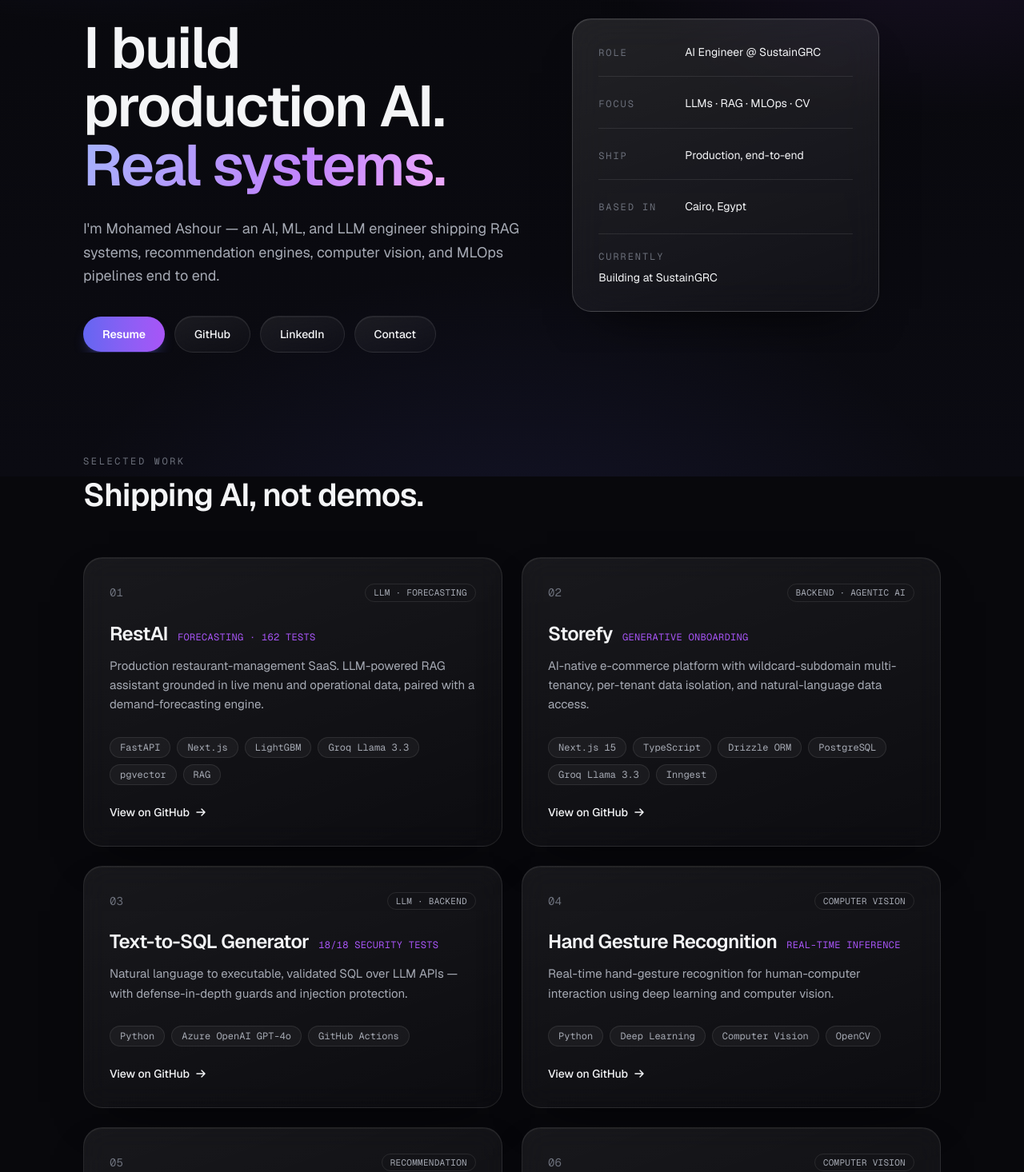
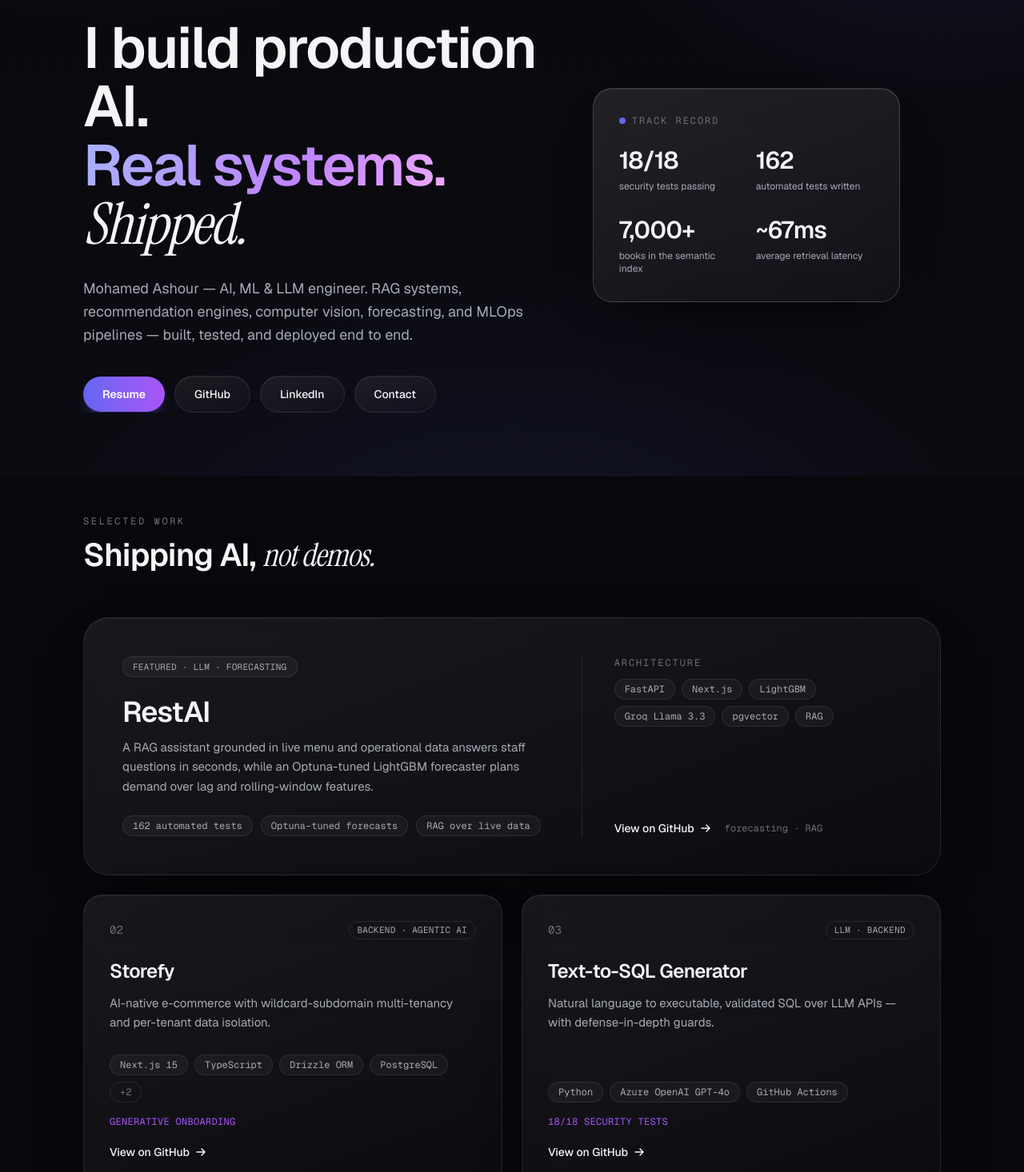
Before and after one commit to ashour-git/portfolio, a Next.js app: page / in a window 1280 px wide. Shown: the part 204-1670 px from the top of the page at 80% size. Built offline with nearby package versions, Linux system fonts and the light colour scheme; no server answers.

Commit message:
World-class pass: editorial serif accents, evidence track-record panel, featured RestAI project card

```diff
--- a/app/globals.css
+++ b/app/globals.css
@@ -20,6 +20,7 @@
     Roboto, Helvetica, Arial, sans-serif;
   --font-mono: "Geist Mono", ui-monospace, SFMono-Regular, Menlo, Consolas,
     monospace;
+  --font-serif: "Instrument Serif", Georgia, "Times New Roman", serif;
 }
 
 /* ---------- base ---------- */
--- a/components/experience.tsx
+++ b/components/experience.tsx
@@ -10,7 +10,10 @@
             Experience
           </p>
           <h2 className="mb-14 max-w-xl text-3xl font-semibold tracking-tight text-ink md:text-[2.5rem] md:leading-[1.1]">
-            Owning AI products end to end.
+            Owning AI products{" "}
+            <span className="font-serif italic font-normal text-ink">
+              end to end.
+            </span>
           </h2>
         </Reveal>
 
--- a/components/hero.tsx
+++ b/components/hero.tsx
@@ -1,13 +1,13 @@
 "use client";
 
 import { motion } from "framer-motion";
-import { profile, heroStats } from "@/lib/data";
+import { profile, stats } from "@/lib/data";
 
 export function Hero() {
   return (
     <section id="top" className="relative overflow-hidden pt-36 md:pt-44">
       <div className="mx-auto w-full max-w-6xl px-6 md:px-10">
-        <div className="grid gap-14 lg:grid-cols-[1.1fr_0.9fr] lg:gap-12">
+        <div className="grid gap-14 lg:grid-cols-[1.15fr_0.85fr] lg:gap-12">
           {/* headline */}
           <motion.div
             initial={{ opacity: 0, y: 16 }}
@@ -21,12 +21,15 @@
             <h1 className="text-[2.7rem] font-semibold leading-[1.02] tracking-tight text-ink sm:text-6xl md:text-7xl">
               I build production AI.
               <br />
-              <span className="text-gradient">Real systems.</span>
+              <span className="text-gradient">Real systems.</span>{" "}
+              <span className="font-serif italic font-normal text-ink">
+                Shipped.
+              </span>
             </h1>
             <p className="mt-7 max-w-xl text-lg leading-relaxed text-ink-soft">
-              I'm Mohamed Ashour — an AI, ML, and LLM engineer shipping
-              RAG systems, recommendation engines, computer vision, and MLOps
-              pipelines end to end.
+              Mohamed Ashour — AI, ML &amp; LLM engineer. RAG systems,
+              recommendation engines, computer vision, forecasting, and MLOps
+              pipelines — built, tested, and deployed end to end.
             </p>
             <div className="mt-9 flex flex-wrap items-center gap-3">
               <a
@@ -62,36 +65,36 @@
             </div>
           </motion.div>
 
-          {/* glass spec-card cluster */}
+          {/* evidence signal panel */}
           <motion.aside
             initial={{ opacity: 0, y: 24, scale: 0.98 }}
             animate={{ opacity: 1, y: 0, scale: 1 }}
             transition={{ duration: 0.8, delay: 0.15, ease: [0.22, 1, 0.36, 1] }}
             className="relative self-center"
-            aria-label="Profile snapshot"
+            aria-label="Track record"
           >
             <div className="relative ml-auto max-w-sm md:ml-0">
               <div className="absolute -inset-6 -z-10 rounded-[2rem] bg-gradient-to-br from-accent/20 to-accent-2/20 blur-2xl" />
               <div className="glass-strong rounded-3xl p-8">
-                <dl className="space-y-6">
-                  {heroStats.map((s) => (
-                    <div
-                      key={s.label}
-                      className="grid grid-cols-[92px_1fr] gap-4 border-b border-border pb-5 last:border-0 last:pb-0"
-                    >
-                      <dt className="pt-0.5 font-mono text-xs uppercase tracking-[0.16em] text-ink-faint">
+                <p className="flex items-center gap-2 font-mono text-xs uppercase tracking-[0.16em] text-ink-faint">
+                  <span className="relative flex h-2 w-2">
+                    <span className="absolute inline-flex h-full w-full animate-ping rounded-full bg-accent opacity-60" />
+                    <span className="relative inline-flex h-2 w-2 rounded-full bg-accent" />
+                  </span>
+                  Track record
+                </p>
+                <dl className="mt-6 grid grid-cols-2 gap-x-6 gap-y-7">
+                  {stats.map((s) => (
+                    <div key={s.label}>
+                      <dd className="text-3xl font-semibold tracking-tight text-ink">
+                        {s.value}
+                      </dd>
+                      <dt className="mt-1.5 text-xs leading-snug text-ink-soft">
                         {s.label}
                       </dt>
-                      <dd className="text-sm leading-snug text-ink">{s.value}</dd>
                     </div>
                   ))}
                 </dl>
-                <div className="mt-6 border-t border-border pt-5">
-                  <p className="font-mono text-xs uppercase tracking-[0.16em] text-ink-faint">
-                    Currently
-                  </p>
-                  <p className="mt-2 text-sm text-ink">Building at SustainGRC</p>
-                </div>
               </div>
             </div>
           </motion.aside>
--- a/components/insights.tsx
+++ b/components/insights.tsx
@@ -11,7 +11,10 @@
             Field Notes
           </p>
           <h2 className="mb-14 max-w-xl text-3xl font-semibold tracking-tight text-ink md:text-[2.5rem] md:leading-[1.1]">
-            Notes &amp; engineering write-ups.
+            Notes &amp;{" "}
+            <span className="font-serif italic font-normal text-ink">
+              engineering write-ups.
+            </span>
           </h2>
         </Reveal>
 
--- a/components/projects.tsx
+++ b/components/projects.tsx
@@ -1,6 +1,9 @@
 import { projects } from "@/lib/data";
 import { Reveal } from "./reveal";
 import { ArrowIcon } from "./icons";
+
+const featured = projects.find((p) => p.featured);
+const rest = projects.filter((p) => !p.featured);
 
 export function Projects() {
   return (
@@ -11,12 +14,76 @@
             Selected Work
           </p>
           <h2 className="mb-14 max-w-xl text-3xl font-semibold tracking-tight text-ink md:text-[2.5rem] md:leading-[1.1]">
-            Shipping AI, not demos.
+            Shipping AI,{" "}
+            <span className="font-serif italic font-normal text-ink">
+              not demos.
+            </span>
           </h2>
         </Reveal>
 
+        {/* featured project — editorial, asymmetric */}
+        {featured && (
+          <Reveal className="mb-6">
+            <a
+              href={featured.href}
+              target="_blank"
+              rel="noopener noreferrer"
+              className="glass group grid gap-8 overflow-hidden rounded-[2rem] p-8 transition-all hover:-translate-y-1 hover:border-border-strong md:grid-cols-[1.15fr_0.85fr] md:p-12"
+            >
+              <div>
+                <span className="inline-block rounded-full border border-border bg-surface px-3 py-1 font-mono text-[11px] uppercase tracking-wide text-ink-soft">
+                  Featured · {featured.domain}
+                </span>
+                <h3 className="mt-6 text-3xl font-semibold tracking-tight text-ink md:text-4xl">
+                  {featured.title}
+                </h3>
+                <p className="mt-3 text-[15px] leading-relaxed text-ink-soft">
+                  {featured.summary}
+                </p>
+                <div className="mt-6 flex flex-wrap gap-2.5">
+                  {featured.impact?.map((im) => (
+                    <span
+                      key={im}
+                      className="rounded-full border border-border bg-surface px-3 py-1 font-mono text-xs text-ink-soft"
+                    >
+                      {im}
+                    </span>
+                  ))}
+                </div>
+              </div>
+              <div className="flex flex-col justify-between gap-6 border-t border-border pt-6 md:border-l md:border-t-0 md:pl-10 md:pt-0">
+                <div>
+                  <p className="font-mono text-xs uppercase tracking-[0.16em] text-ink-faint">
+                    Architecture
+                  </p>
+                  <div className="mt-3 flex flex-wrap gap-2">
+                    {featured.stack.map((t) => (
+                      <span
+                        key={t}
+                        className="rounded-full border border-border bg-surface px-3 py-1 font-mono text-xs text-ink-soft"
+                      >
+                        {t}
+                      </span>
+                    ))}
+                  </div>
+                </div>
+                <div className="flex flex-wrap items-center gap-4">
+                  <span className="inline-flex items-center gap-1.5 text-sm font-medium text-ink transition-colors group-hover:text-accent">
+                    View on GitHub
+                    <ArrowIcon className="h-4 w-4 transition-transform group-hover:translate-x-0.5" />
+                  </span>
+                  <span className="font-mono text-xs text-ink-faint">
+                    {featured.note}
+                  </span>
+                </div>
+              </div>
+            </a>
+          </Reveal>
+        )}
+
+        {/* remaining projects — grid */}
         <div className="grid gap-6 md:grid-cols-2">
-          {projects.map((p, i) => (
+          {rest.map((p, i) => (
             <Reveal key={p.index} delay={(i % 2) * 60}>
               <a
                 href={p.href}
@@ -33,24 +100,17 @@
                       {p.domain}
                     </span>
                   </div>
-                  <div className="mt-6 flex items-baseline gap-3">
-                    <h3 className="text-2xl font-semibold tracking-tight text-ink">
-                      {p.title}
-                    </h3>
-                    {p.note && (
-                      <span className="font-mono text-xs uppercase tracking-wide text-accent-2">
-                        {p.note}
-                      </span>
-                    )}
-                  </div>
-                  <p className="mt-3 max-w-xl text-[15px] leading-relaxed text-ink-soft">
+                  <h3 className="mt-6 text-2xl font-semibold tracking-tight text-ink">
+                    {p.title}
+                  </h3>
+                  <p className="mt-3 text-[15px] leading-relaxed text-ink-soft">
                     {p.tagline}
                   </p>
                 </div>
 
                 <div className="mt-7">
                   <div className="flex flex-wrap gap-2">
-                    {p.stack.map((t) => (
+                    {p.stack.slice(0, 4).map((t) => (
                       <span
                         key={t}
                         className="rounded-full border border-border bg-surface px-3 py-1 font-mono text-xs text-ink-soft"
@@ -58,8 +118,18 @@
                         {t}
                       </span>
                     ))}
+                    {p.stack.length > 4 && (
+                      <span className="rounded-full border border-border px-3 py-1 font-mono text-xs text-ink-faint">
+                        +{p.stack.length - 4}
+                      </span>
+                    )}
                   </div>
-                  <div className="mt-6 flex items-center gap-1.5 text-sm font-medium text-ink transition-colors group-hover:text-accent">
+                  {p.note && (
+                    <p className="mt-4 font-mono text-xs uppercase tracking-wide text-accent-2">
+                      {p.note}
+                    </p>
+                  )}
+                  <div className="mt-5 flex items-center gap-1.5 text-sm font-medium text-ink transition-colors group-hover:text-accent">
                     View on GitHub
                     <ArrowIcon className="h-4 w-4 transition-transform group-hover:translate-x-0.5" />
                   </div>
--- a/components/skills.tsx
+++ b/components/skills.tsx
@@ -10,7 +10,10 @@
             Core Stack
           </p>
           <h2 className="mb-14 max-w-xl text-3xl font-semibold tracking-tight text-ink md:text-[2.5rem] md:leading-[1.1]">
-            A working stack, grouped by discipline.
+            A working stack,{" "}
+            <span className="font-serif italic font-normal text-ink">
+              grouped by discipline.
+            </span>
           </h2>
         </Reveal>
 
--- a/lib/data.ts
+++ b/lib/data.ts
@@ -15,14 +15,26 @@
   { label: "Based in", value: "Cairo, Egypt" },
 ];
 
+export type Stat = { value: string; label: string };
+
+export const stats: Stat[] = [
+  { value: "18/18", label: "security tests passing" },
+  { value: "162", label: "automated tests written" },
+  { value: "7,000+", label: "books in the semantic index" },
+  { value: "~67ms", label: "average retrieval latency" },
+];
+
 export type Project = {
   index: string;
   title: string;
   tagline: string;
+  summary?: string;
   stack: string[];
   href: string;
   note?: string;
   domain: string;
+  featured?: boolean;
+  impact?: string[];
 };
 
 export const projects: Project[] = [
@@ -30,17 +42,21 @@
     index: "01",
     title: "RestAI",
     tagline:
-      "Production restaurant-management SaaS. LLM-powered RAG assistant grounded in live menu and operational data, paired with a demand-forecasting engine.",
+      "A production restaurant-management SaaS with an LLM-powered RAG assistant and a demand-forecasting engine.",
+    summary:
+      "A RAG assistant grounded in live menu and operational data answers staff questions in seconds, while an Optuna-tuned LightGBM forecaster plans demand over lag and rolling-window features.",
     stack: ["FastAPI", "Next.js", "LightGBM", "Groq Llama 3.3", "pgvector", "RAG"],
     href: "https://github.com/ashour-git/Restaurant_AI",
-    note: "forecasting · 162 tests",
+    note: "forecasting · RAG",
     domain: "LLM · Forecasting",
+    featured: true,
+    impact: ["162 automated tests", "Optuna-tuned forecasts", "RAG over live data"],
   },
   {
     index: "02",
     title: "Storefy",
     tagline:
-      "AI-native e-commerce platform with wildcard-subdomain multi-tenancy, per-tenant data isolation, and natural-language data access.",
+      "AI-native e-commerce with wildcard-subdomain multi-tenancy and per-tenant data isolation.",
     stack: ["Next.js 15", "TypeScript", "Drizzle ORM", "PostgreSQL", "Groq Llama 3.3", "Inngest"],
     href: "https://github.com/ashour-git/storefy",
     note: "generative onboarding",
@@ -50,7 +66,9 @@
     index: "03",
     title: "Text-to-SQL Generator",
     tagline:
-      "Natural language to executable, validated SQL over LLM APIs — with defense-in-depth guards and injection protection.",
+      "Natural language to executable, validated SQL over LLM APIs — with defense-in-depth guards.",
+    summary:
+      "A validator, injection guards, and deterministic checks translate user intent into SQL that only executes when it passes every gate.",
     stack: ["Python", "Azure OpenAI GPT-4o", "GitHub Actions"],
     href: "https://github.com/ashour-git/Text2SQL-Generator",
     note: "18/18 security tests",
@@ -70,7 +88,7 @@
     index: "05",
     title: "Semantic Book Recommender",
     tagline:
-      "Semantic-search recommendation over 7,000+ books using vector embeddings — under 70 ms per query, zero API cost.",
+      "Semantic-search recommendation over 7,000+ books using vector embeddings — under 70 ms per query.",
     stack: ["Python", "sentence-transformers", "ChromaDB", "LangChain"],
     href: "https://github.com/ashour-git/semantic-book-recommender",
     note: "7k+ books · ~67 ms",
@@ -100,11 +118,11 @@
     title: "AI Engineer",
     company: "SustainGRC",
     period: "2026 — Present",
-    context: "Production AI shared across an enterprise SaaS platform",
+    context: "Production AI, shared across an enterprise SaaS platform",
     points: [
-      "Ship AI features end to end — from data pipelines and model serving to API surface and observability.",
+      "Ship AI features end to end — data pipelines, model serving, API surface, and observability.",
       "Build RAG and LLM applications on Azure AI Foundry with Anthropic Claude and OpenAI models.",
-      "Engineer data pipelines and backend services for real multi-tenant production workloads.",
+      "Engineer data pipelines and backend services for real multi-tenant workloads.",
       "Drive experimentation and evaluation to ship reliable model behavior at scale.",
     ],
   },
```
Also changed, not shown: app/layout.tsx (+13 -2 lines), components/nav.tsx (+8 -0 lines).
